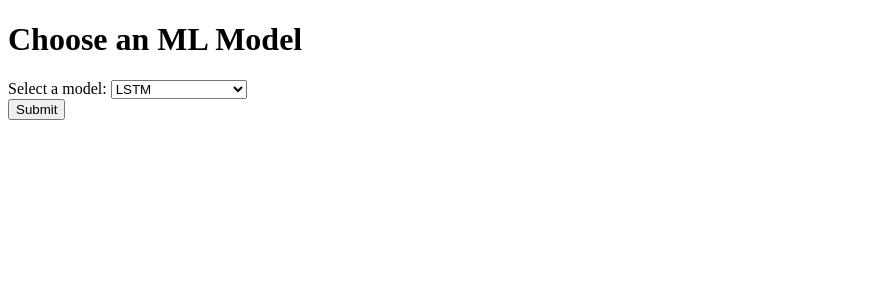
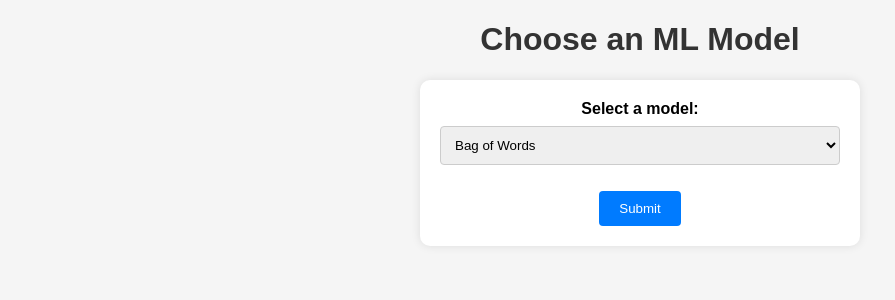
Before and after one commit to Sharif-Smart-and-Secure-Edge-Cloud-Lab/edge-mlops, a Flask app: page / in a window 1280 px wide. Shown: the top 300 px of the page, without its empty margins (0-895 px from the left). Run offline with Flask 3, Linux system fonts and the light colour scheme.

Commit message:
Local Server Update
Added more features for LSTM Model and changed server interface

```diff
--- a/imdb_model/Server.py
+++ b/imdb_model/Server.py
@@ -19,6 +19,12 @@ def run_model():
         json_data = {
             "Model" : data
         }
+
+        if data == "LSTM":
+            epochs = request.form.get('epochs')
+            batch_size = request.form.get('batch_size')
+            json_data["Epochs"] = epochs
+            json_data["Batch Size"] = batch_size
 
         json_data = json.dumps(json_data)
         json_data = json.loads(json_data)
--- a/imdb_model/accuracy.json
+++ b/imdb_model/accuracy.json
@@ -1 +1 @@
-"              precision    recall  f1-score   support\n\n           0       0.91      0.89      0.90      5000\n           1       0.89      0.91      0.90      5000\n\n    accuracy                           0.90     10000\n   macro avg       0.90      0.90      0.90     10000\nweighted avg       0.90      0.90      0.90     10000\n"
+"              precision    recall  f1-score   support\n\n           0       0.90      0.89      0.89      5000\n           1       0.89      0.90      0.89      5000\n\n    accuracy                           0.89     10000\n   macro avg       0.89      0.89      0.89     10000\nweighted avg       0.89      0.89      0.89     10000\n"
--- a/imdb_model/templates/index.html
+++ b/imdb_model/templates/index.html
@@ -2,20 +2,95 @@
 <html>
 <head>
     <title>Choose ML Model</title>
+    <style>
+        body {
+            font-family: Arial, sans-serif;
+            background-color: #f5f5f5;
+            text-align: center;
+        }
+
+        h1 {
+            color: #333;
+        }
+
+        form {
+            background-color: #fff;
+            border-radius: 10px;
+            box-shadow: 0 0 10px rgba(0, 0, 0, 0.1);
+            padding: 20px;
+            max-width: 400px;
+            margin: 0 auto;
+        }
+
+        label {
+            font-weight: bold;
+        }
+
+        select, input[type="number"] {
+            width: 100%;
+            padding: 10px;
+            margin: 8px 0;
+            border: 1px solid #ccc;
+            border-radius: 4px;
+        }
+
+        input[type="submit"] {
+            background-color: #007bff;
+            color: #fff;
+            border: none;
+            border-radius: 4px;
+            padding: 10px 20px;
+            cursor: pointer;
+        }
+
+        input[type="submit"]:hover {
+            background-color: #0056b3;
+        }
+
+        #epoch_input, #batch_size_input {
+            display: none;
+        }
+    </style>
 </head>
 <body>
     <h1>Choose an ML Model</h1>
     <form method="post" action="/run_model">
         <label for="model_type">Select a model:</label>
         <select name="model_type" id="model_type">
+            <option value="BoW">Bag of Words</option>
+            <option value="TF-IDF">TF-IDF</option>
             <option value="LSTM">LSTM</option>
-            <option value="BoW">BoW</option>
-            <option value="TF-IDF">TF-IDF</option>
             <option value="Sentiment">Sentiment Analysis</option>
             <!-- Add more model options as needed -->
         </select>
         <br>
+        <div id="epoch_input">
+            <label for="epochs">Number of Epochs:</label>
+            <input type="number" name="epochs" id="epochs">
+        </div>
+        <div id="batch_size_input">
+            <label for="batch_size">Batch Size:</label>
+            <input type="number" name="batch_size" id="batch_size">
+        </div>
+        <br>
         <input type="submit" value="Submit">
     </form>
+    <script>
+        document.addEventListener("DOMContentLoaded", function() {
+            var modelType = document.getElementById("model_type");
+            var epochInput = document.getElementById("epoch_input");
+            var batchSizeInput = document.getElementById("batch_size_input");
+
+            modelType.addEventListener("change", function() {
+                if (modelType.value === "LSTM") {
+                    epochInput.style.display = "block";
+                    batchSizeInput.style.display = "block";
+                } else {
+                    epochInput.style.display = "none";
+                    batchSizeInput.style.display = "none";
+                }
+            });
+        });
+    </script>
 </body>
 </html>
```
Also changed, not shown: imdb_model/IMDB.py (+6 -4 lines), imdb_model/templates/results.html (+25 -0 lines).
